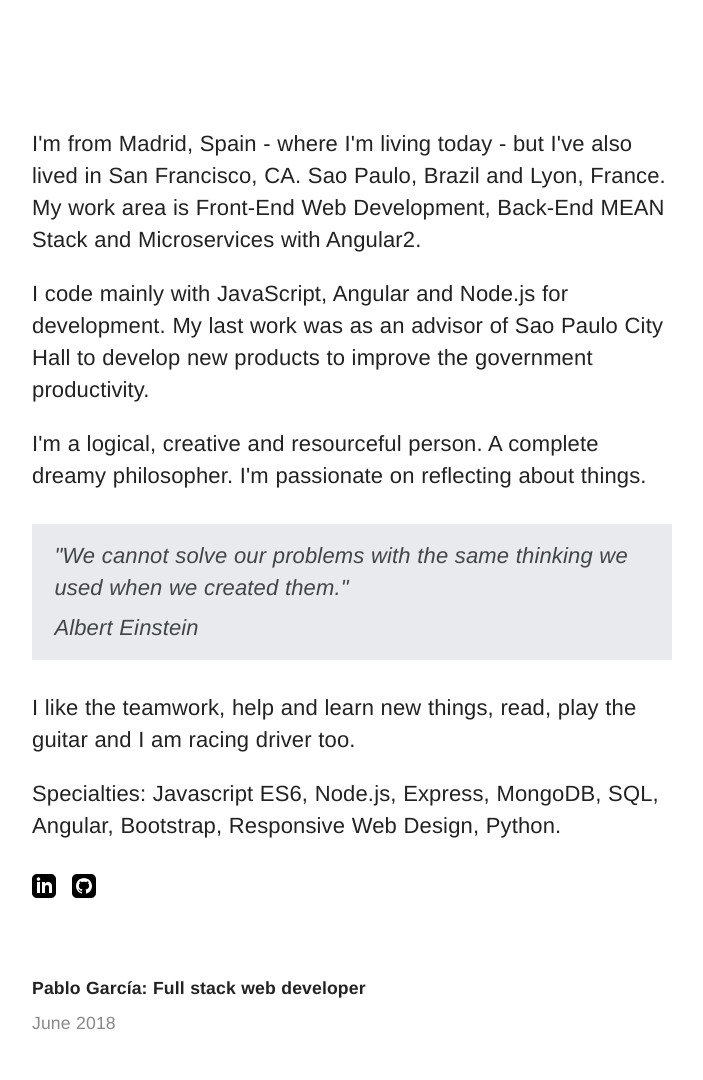
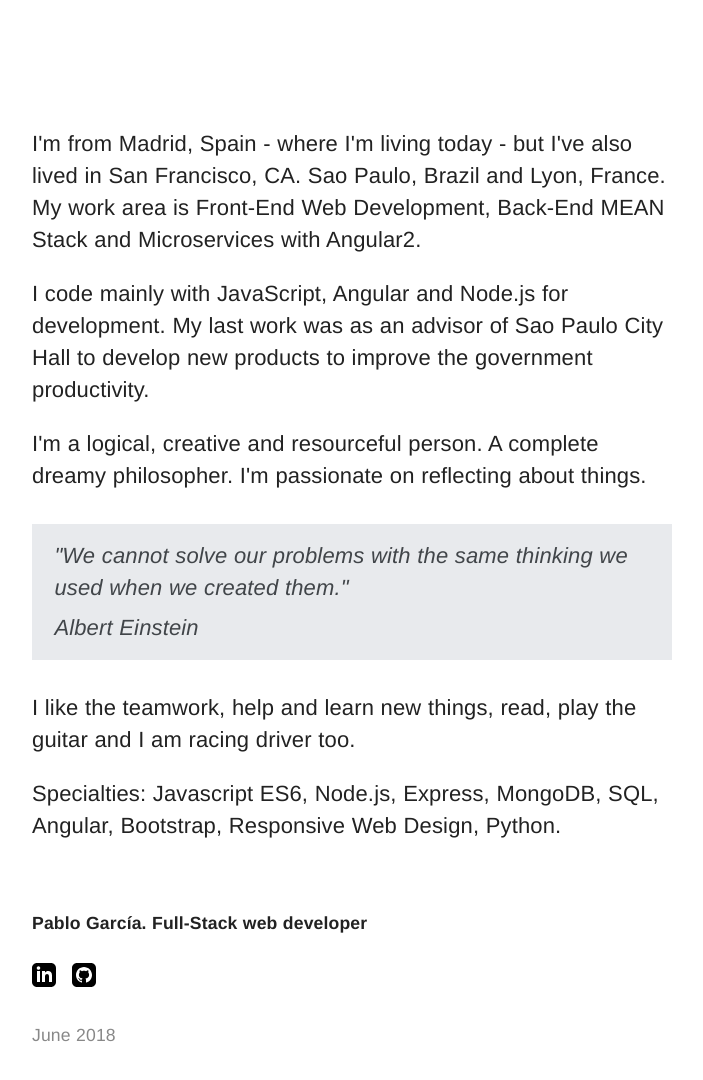
Before and after one commit to pablorgarcia/pablorgarcia.github.io, a plain HTML site: page about.html in a window 1280 px wide. Shown: the whole page, without its empty margins (288-991 px from the left). Drawn offline with Linux system fonts and the light colour scheme.

Commit message:
text changed

```diff
--- a/about.html
+++ b/about.html
@@ -22,7 +22,7 @@
 <meta name="apple-mobile-web-app-capable" content="yes">
 <meta name="viewport" content="width=device-width, initial-scale=1" />
 <meta http-equiv="X-UA-Compatible" content="ie=edge">
-<title>Pablo García: Jr. Full stack web developer</title>
+<title>Pablo García. Full stack web developer</title>
 
 <link rel="stylesheet" href="css/main.css">
 
@@ -49,8 +49,8 @@
 </article>
 
 <footer>
+  <h2><a href="./index.html">Pablo García. Full-Stack web developer</a></h2>
   <p><a class="icon" href="https://www.linkedin.com/in/prgarcia"><svg xmlns="http://www.w3.org/2000/svg" width="24" height="24" viewBox="0 0 24 24"><path d="M19 0h-14c-2.761 0-5 2.239-5 5v14c0 2.761 2.239 5 5 5h14c2.762 0 5-2.239 5-5v-14c0-2.761-2.238-5-5-5zm-11 19h-3v-11h3v11zm-1.5-12.268c-.966 0-1.75-.79-1.75-1.764s.784-1.764 1.75-1.764 1.75.79 1.75 1.764-.783 1.764-1.75 1.764zm13.5 12.268h-3v-5.604c0-3.368-4-3.113-4 0v5.604h-3v-11h3v1.765c1.396-2.586 7-2.777 7 2.476v6.759z"/></svg></a><a class="icon" href="https://github.com/pablorgarcia"><svg xmlns="http://www.w3.org/2000/svg" width="24" height="24" viewBox="0 0 24 24"><path d="M19 0h-14c-2.761 0-5 2.239-5 5v14c0 2.761 2.239 5 5 5h14c2.762 0 5-2.239 5-5v-14c0-2.761-2.238-5-5-5zm-4.466 19.59c-.405.078-.534-.171-.534-.384v-2.195c0-.747-.262-1.233-.55-1.481 1.782-.198 3.654-.875 3.654-3.947 0-.874-.312-1.588-.823-2.147.082-.202.356-1.016-.079-2.117 0 0-.671-.215-2.198.82-.64-.18-1.324-.267-2.004-.271-.68.003-1.364.091-2.003.269-1.528-1.035-2.2-.82-2.2-.82-.434 1.102-.16 1.915-.077 2.118-.512.56-.824 1.273-.824 2.147 0 3.064 1.867 3.751 3.645 3.954-.229.2-.436.552-.508 1.07-.457.204-1.614.557-2.328-.666 0 0-.423-.768-1.227-.825 0 0-.78-.01-.055.487 0 0 .525.246.889 1.17 0 0 .463 1.428 2.688.944v1.489c0 .211-.129.459-.528.385-3.18-1.057-5.472-4.056-5.472-7.59 0-4.419 3.582-8 8-8s8 3.581 8 8c0 3.533-2.289 6.531-5.466 7.59z"/></svg></a></p>
-  <h2><a href="./index.html">Pablo García: Full stack web developer</a></h2>
   <p id="currentDate"></p>
 </footer>
 
```
Also changed, not shown: index.html (+1 -1 lines).
